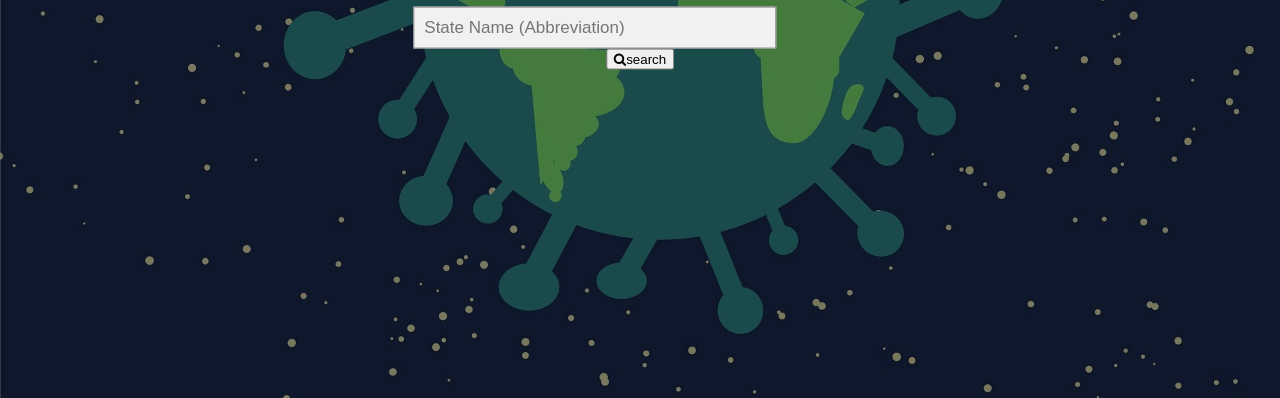
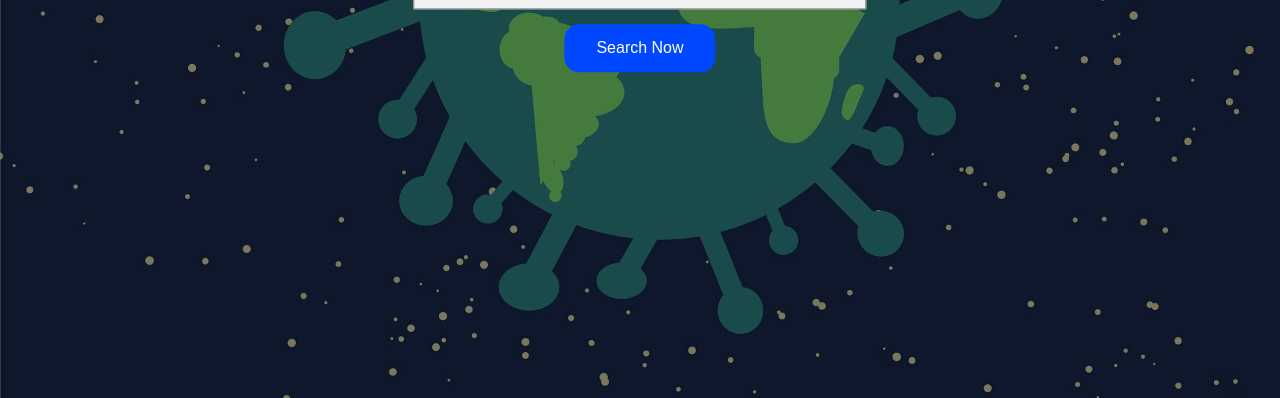
Before and after one commit to Aguilarjaf/aguilarjaf.github.io, a plain HTML site: page index.html in a window 1280 px wide. Shown: the part 402-800 px from the top of the page. Drawn offline with Linux system fonts and the light colour scheme.

Commit message:
Add javascript code to handle data printing

```diff
--- a/index.html
+++ b/index.html
@@ -15,8 +15,17 @@
 
 <body>
     <script>
+
+        let population = null;
+        let completedVaccines = null;
+        let lastUpdated = null;
+
         function performCovidQuery() {
-            fetch("https://api.covidactnow.org/v2/state/WA.json?apiKey=5fa78316f332478cbc3c19d10b6edb63")
+
+            let stateAbbrev = document.getElementById("stateInput").value;
+            console.log(stateAbbrev);
+
+            fetch("https://api.covidactnow.org/v2/state/" + stateAbbrev + ".json?apiKey=5fa78316f332478cbc3c19d10b6edb63")
                 .then((response_data) => {
                     console.log(response_data)
                     return response_data.json();
@@ -25,10 +34,20 @@
                 })
                 .then(parsed_data => {
                     console.log(parsed_data);
-                window.location.href = "output.html";
+
+                    completedVaccines = parsed_data.actuals.vaccinationsCompleted;
+                    population = parsed_data.population;
+                    lastUpdated = parsed_data.lastUpdatedDate;
+                    // window.location.href = "output.html";
+
+                    document.getElementById("completed-vaccines").innerHTML = "Completed vaccines: " + completedVaccines;
+                    document.getElementById("total-population").innerHTML = "Total population: " + population;
+                    document.getElementById("last-updated").innerHTML = "Last updated: " + lastUpdated;
                 })
                 .catch((error_data) => { console.log(error_data) })
                 ;
+
+                return false;
 
             // Example API: https://api.covidactnow.org/v2/state/WA.json?apiKey=5fa78316f332478cbc3c19d10b6edb63
             // const stateAbbrev = req.body.stateName;
@@ -38,6 +57,7 @@
             // https.get(url, (response) => {
             //     response.on("data", (data) => {
             //         const covidData = JSON.parse(data);
+
             //         const completedVaccines = covidData.actuals.vaccinationsCompleted;
             //         const totalPopulation = covidData.population;
             //         const lastUpdated = covidData.lastUpdatedDate;
@@ -62,13 +82,19 @@
     <div class="hero-image">
         <div class="hero-text">
             <h1>Find Covid Vaccinations by State</h1>
-            <form class="example">
+            <form class="example" onsubmit="return performCovidQuery()">
                 <!--label for="stateInput">State Name (Abbreviation): </label -->
                 <input id="stateInput" type="text" name="stateName" placeholder="State Name (Abbreviation)">
-
+                <input type="button" class="blue-button" value="Search Now" onclick="return performCovidQuery()">
             </form>
 
-            <button onclick="performCovidQuery()"><i class="fa fa-search"></i>search</button>
+            <!-- <button class="blue-button" onclick="performCovidQuery()">Search <i class="fa fa-search"></i></button> -->
+
+            <h1 id="completed-vaccines" class="info-label"></h1>
+            <h1 id="total-population" class="info-label"></h1>
+            <h1 id="percentage-vaxxed" class="info-label"></h1>
+            <h2 id="last-updated" class="info-label"></h2>
+
         </div>
     </div>
 
--- a/styles.css
+++ b/styles.css
@@ -39,8 +39,12 @@ form.example input[type=text] {
   font-size: 17px;
   border: 1px solid grey;
   float: left;
-  width: 80%;
+  width: 100%;
   background: #f1f1f1;
+}
+
+#stateInput {
+  text-align: center;
 }
 
 /* Style the submit button */
@@ -66,3 +70,21 @@ form.example::after {
   clear: both;
   display: table;
 }
+
+/* Styles the information text */
+.info-label {
+  color: white;
+}
+
+.blue-button {
+  background-color: rgb(0, 72, 255);
+  border: none;
+  border-radius: 15px;
+  color: white;
+  padding: 15px 32px;
+  text-align: center;
+  margin: 15px;
+  text-decoration: none;
+  display: inline-block;
+  font-size: 16px;
+}
```
Also changed, not shown: output.html (+22 -0 lines). Lines whose indentation alone changed are shown as unchanged.
